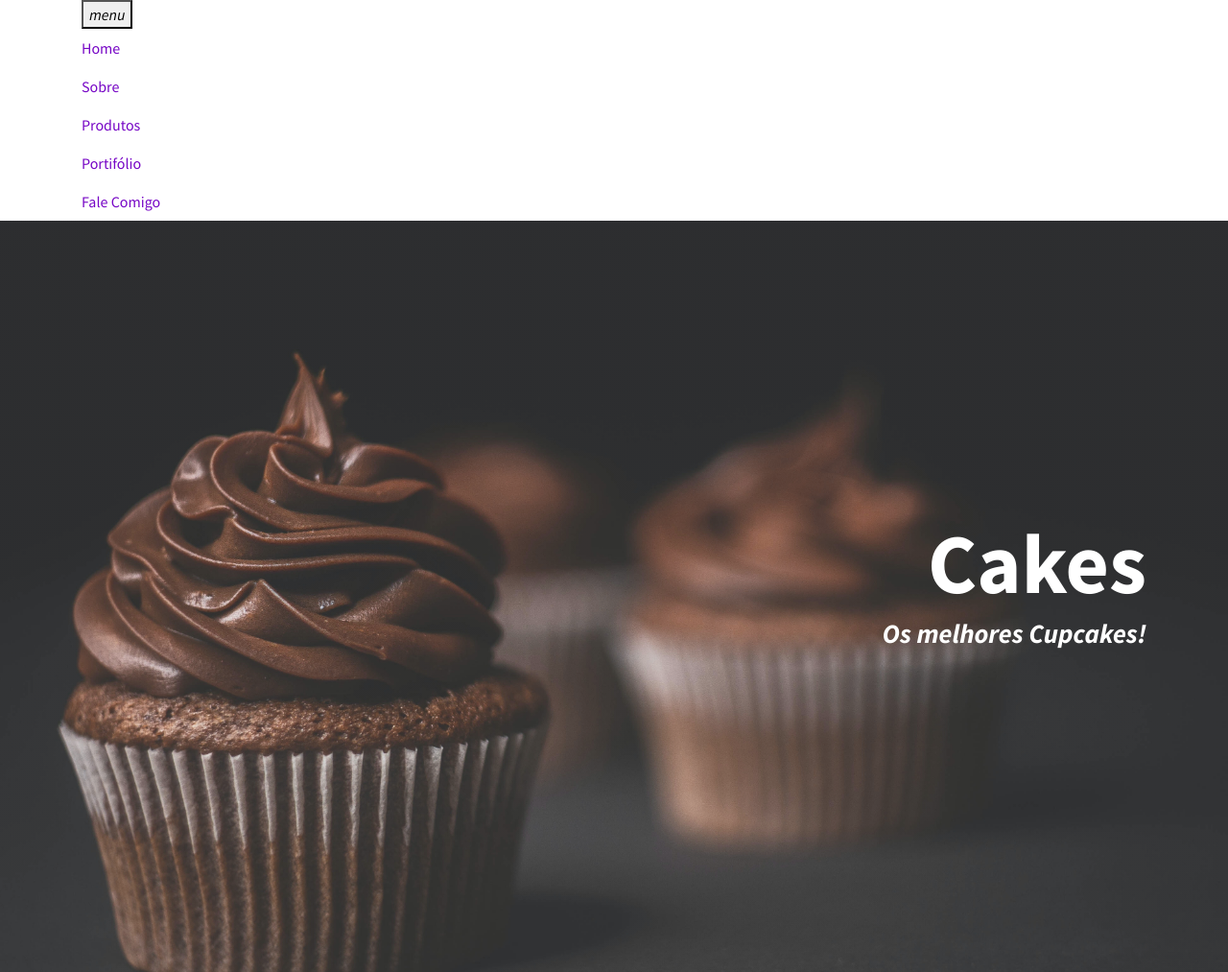
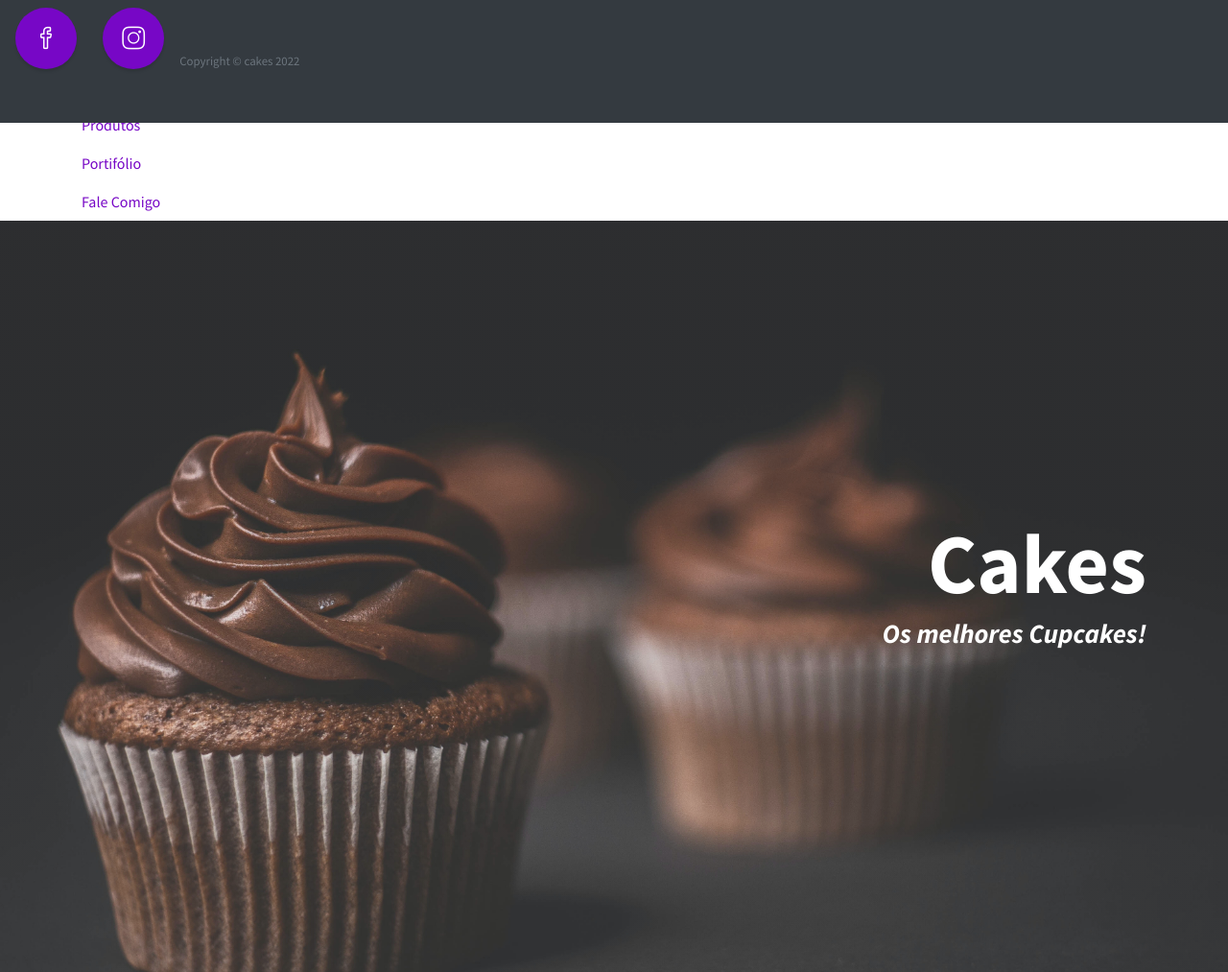
Before and after one commit to fabiofmiranda/cakes, a plain HTML site: page index.html in a window 1280 px wide. Shown: the top 1013 px of the page at 96% size. Drawn offline with nearby package versions, Linux system fonts and the light colour scheme; some icons are missing.

Commit message:
atualizando menu

```diff
--- a/index.html
+++ b/index.html
@@ -168,7 +168,7 @@
 </section>
 
 <footer class="footer text-center">
-  <div class="container">
+  <div class="navbar navbar-expand-lg navbar-dark bg-dark fixed-top">
     <ul class="list-inline mb-5">
       <li class="list-inline-item">
         <a class="social-link rounded-circle text-white mr-3" target="_blank"
```
